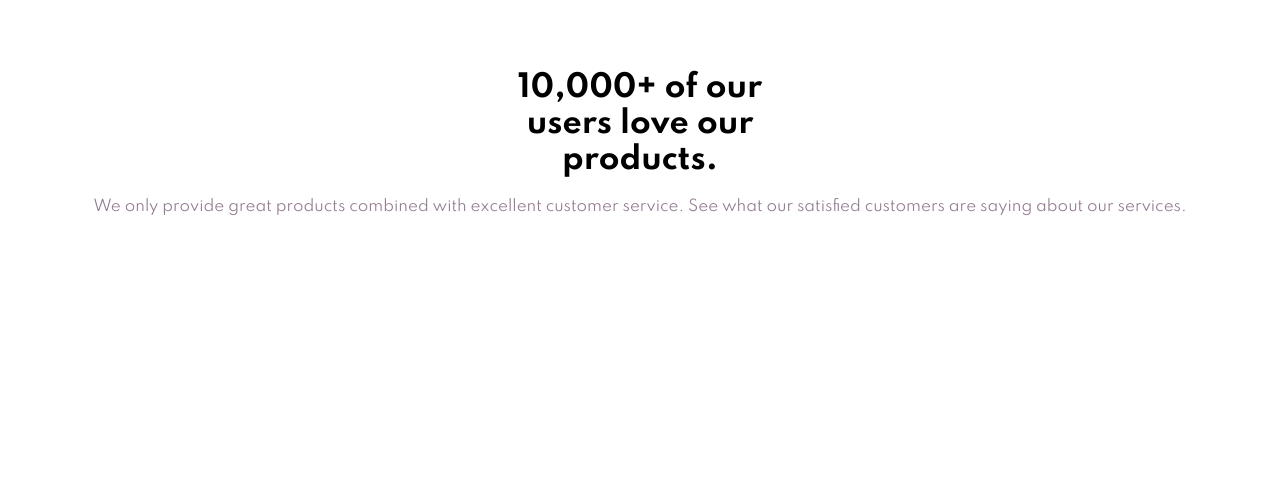
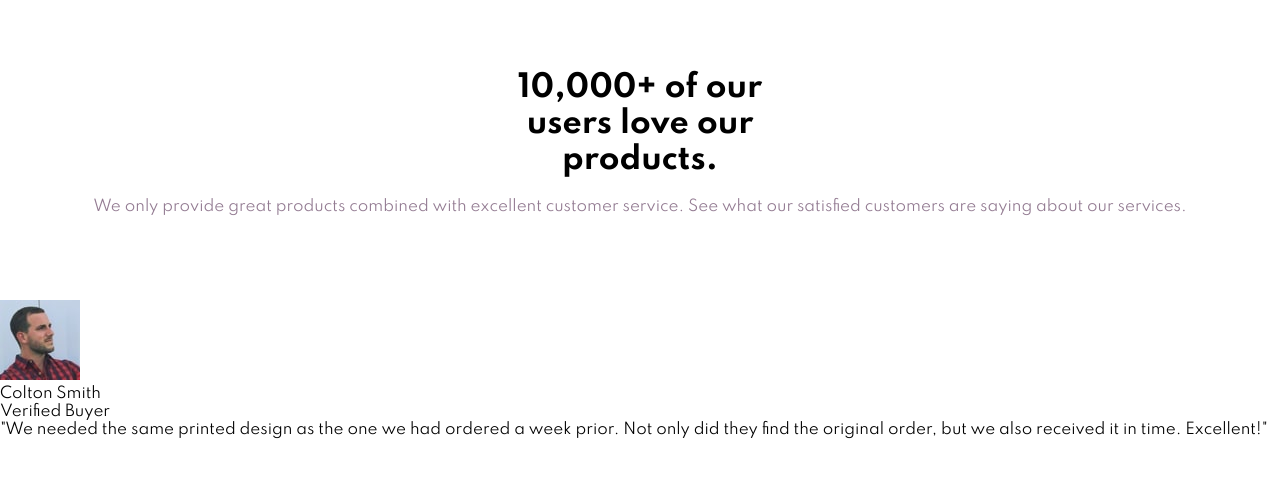
Before and after one commit to AMLO-Bot/frontend-master-01, a plain HTML site: page index.html in a window 1280 px wide. Drawn offline with Linux system fonts and the light colour scheme.

Commit message:
html layout for review card

```diff
--- a/index.html
+++ b/index.html
@@ -31,6 +31,20 @@
 
     </aside>
     <main class="card-wrapper">
+      <article class="card">
+        <div class="card-title">
+
+            <img src="./images/image-colton.jpg" alt="Colton">
+            <figcaption>Colton Smith<br>
+            Verified Buyer</figcaption>
+
+        </div>
+        <div class="card-content">
+          <p>"We needed the same printed design as the one we had ordered a week prior.
+          Not only did they find the original order, but we also received it in time.
+          Excellent!"</p>
+        </div>
+      </article>
     </main>
   </body>
 </html>
@@ -48,11 +62,8 @@
     Rated 5 Stars in Report Guru
     Rated 5 Stars in BestTech
 
-    Colton Smith
-    Verified Buyer
-    "We needed the same printed design as the one we had ordered a week prior.
-    Not only did they find the original order, but we also received it in time.
-    Excellent!"
+
+
 
     Irene Roberts
     Verified Buyer
--- a/styles/main.css
+++ b/styles/main.css
@@ -28,11 +28,13 @@ html {
 /* .web-container is class in body tag */
 .web-container{
     display: flex;
+    flex-direction: column;
+    background-image: url();
 }
 /* First container allocating landing text */
 .title-container {
-  background-color: var(--card-verified_buyer);
-  height: 200px;
+  /* background-color:red; */
+  height: 300px;
   width: 100%;
   text-align: center;
 }
@@ -48,9 +50,10 @@ html {
   margin-top: 20px;
   margin-left: 15px;
   margin-right: 15px;
-  margin-bottom: 50px;
+  /* margin-bottom: 50px; */
 }
 /* 2nd Container rewiew cards */
+/* try flex direction */
 .card-wrapper{
 
 }
```
